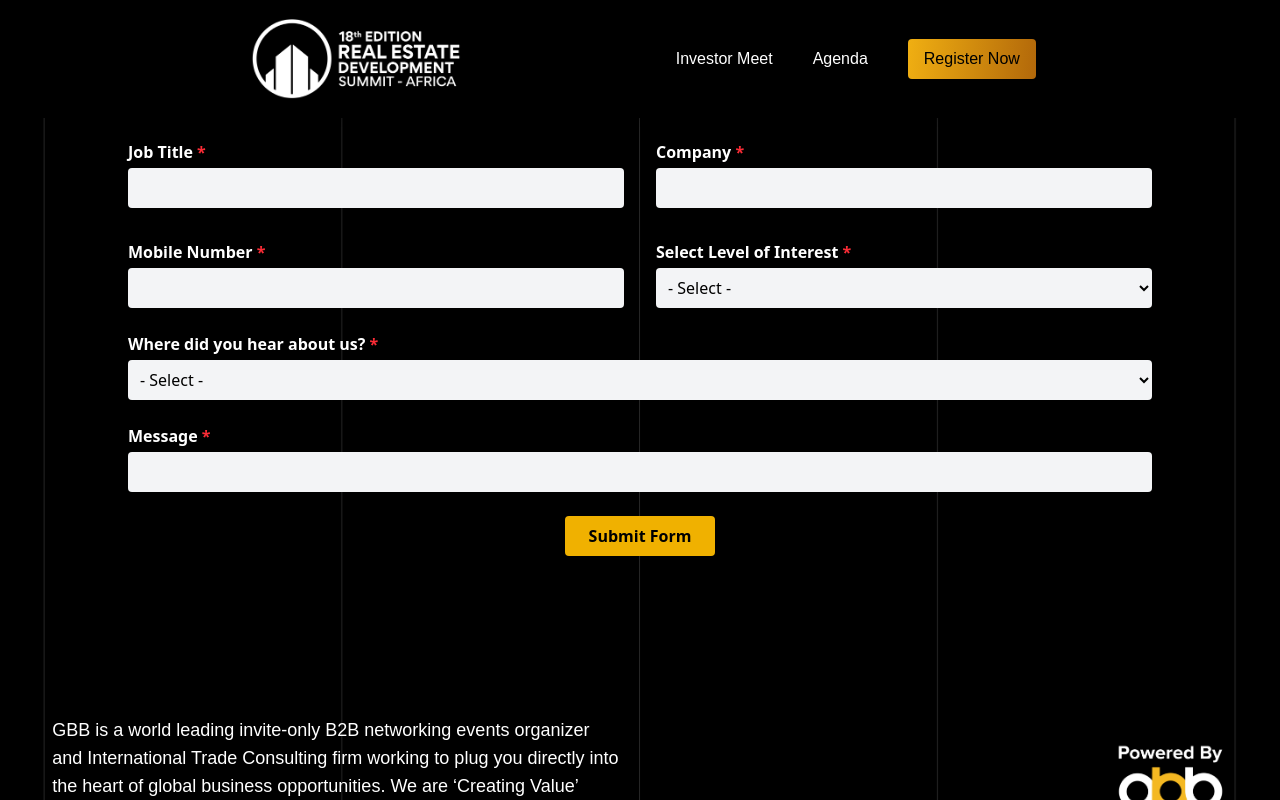
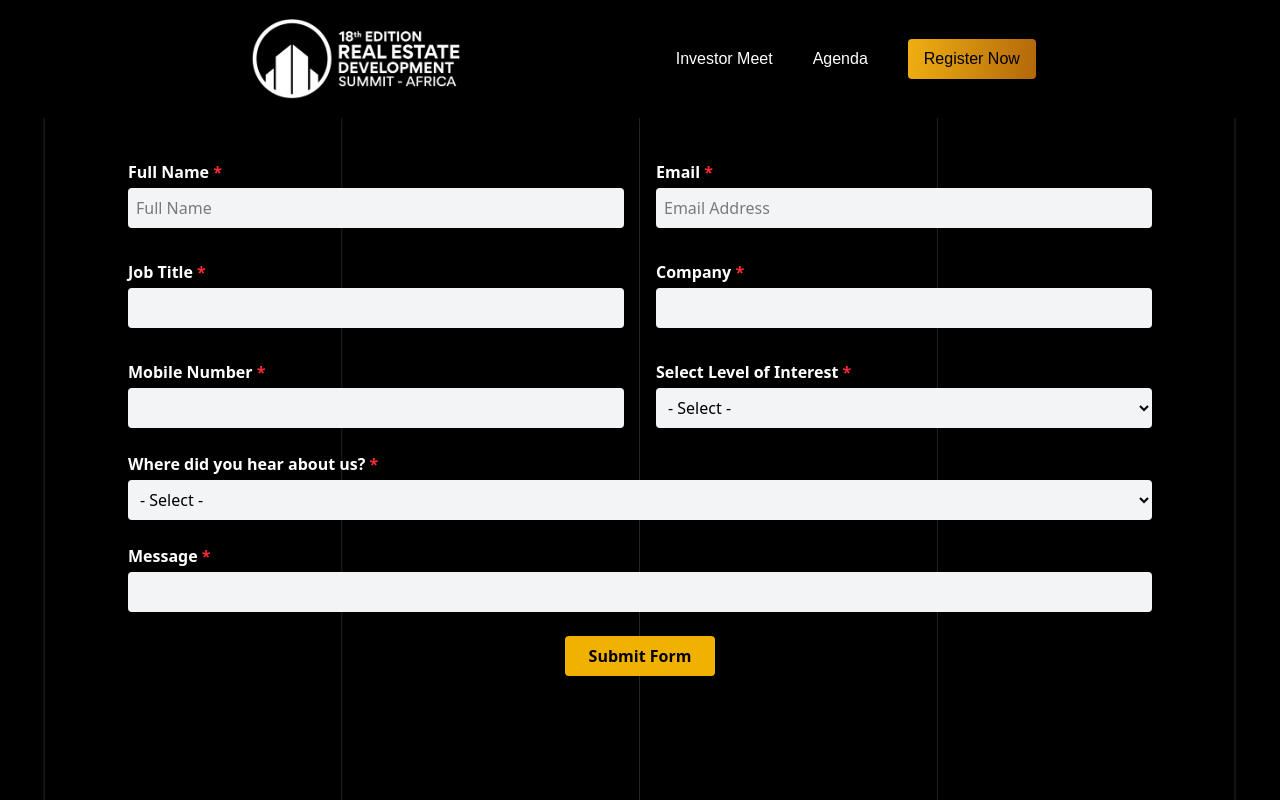
Before and after one commit to Sasmita-Netsquare/18th-REDS, a React (Vite) app: page /enquire-now in a window 1280 px wide. Shown: the top 800 px of the page. Built offline with nearby package versions, Linux system fonts and the light colour scheme; a web font is replaced by a local one.

Commit message:
small changes

```diff
--- a/src/pages/EnquireNowPage.tsx
+++ b/src/pages/EnquireNowPage.tsx
@@ -8,7 +8,7 @@ export default function EnquireNowPage() {
     }, 100);
   }, []);
   return (
-     <div className="main-container text-white px-4 py-10 font-sans">
+     <div className="main-container text-white px-4 py-10 font-sans mt-30">
       <InvestorMeetForm/>
       </div>
   )
```
